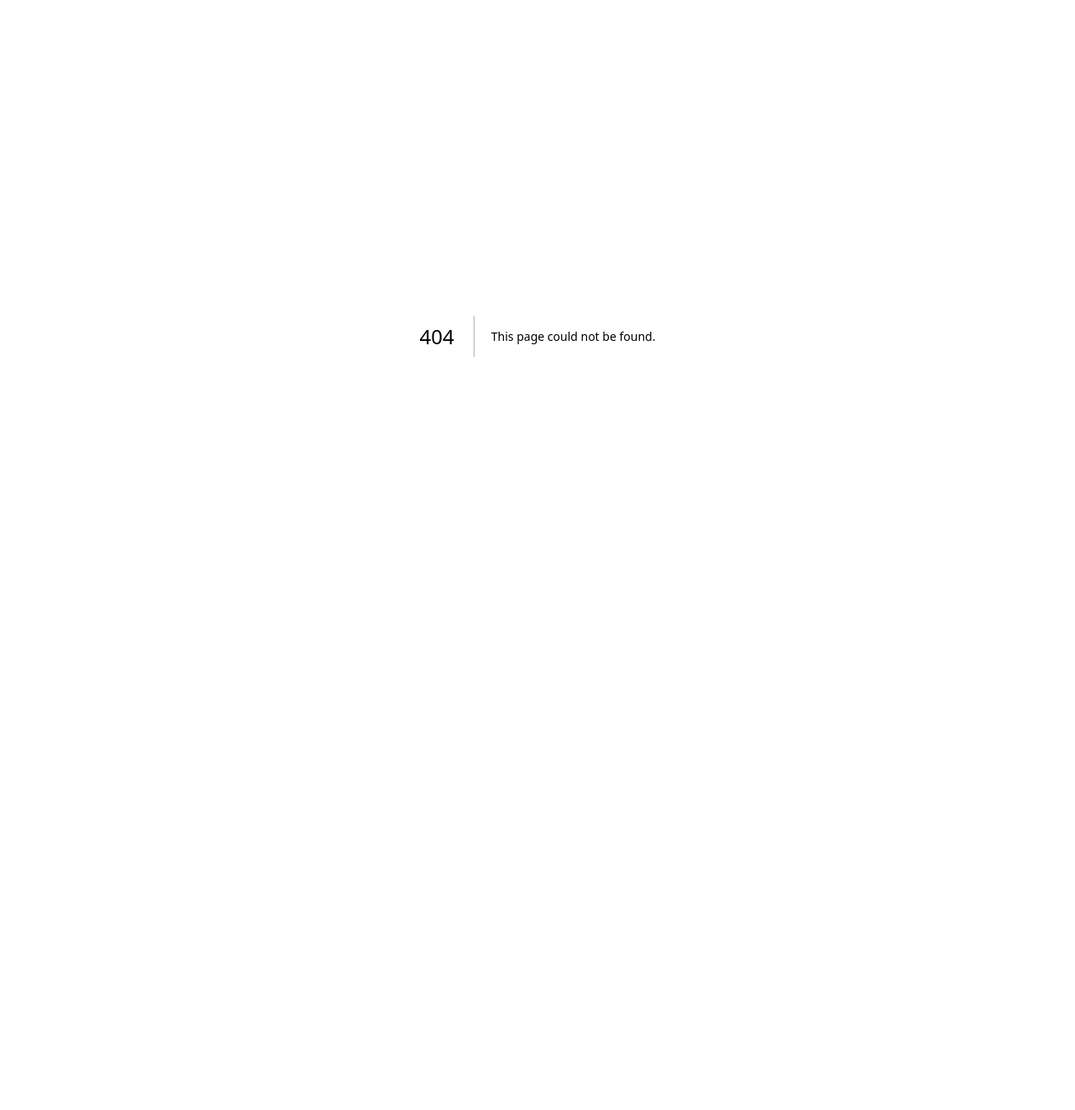
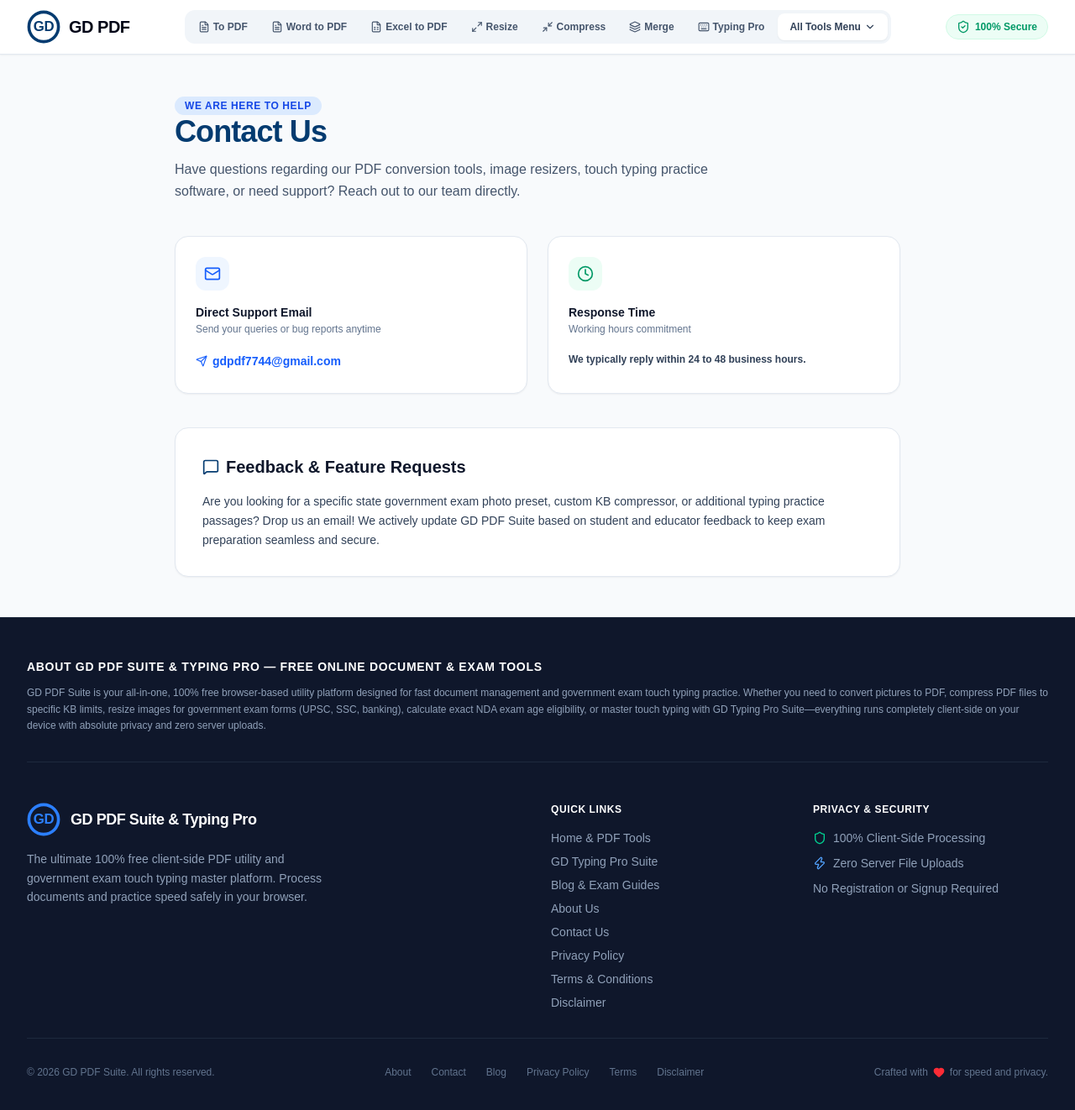
Before and after one commit to dreamcareer4347-rgb/gd-pdf, a Next.js app: page /contact in a window 1280 px wide. Before the commit this address had no page. Shown: the top 1322 px of the page at 84% size. Before the commit the page ends 800 px from the top, so only its background shows below. Built offline with nearby package versions, Linux system fonts and the light colour scheme.

Commit message:
Add About, Contact, Trust pages, clean Header/Footer integration, and full sitemap

```diff
--- /dev/null
+++ b/app/about/page.js
@@ -0,0 +1,79 @@
+import Header from '@/components/Header';
+import Footer from '@/components/Footer';
+import { ShieldCheck, Zap, Award, Lock, FileText, CheckCircle2 } from 'lucide-react';
+
+export const metadata = {
+  title: 'About Us — GD PDF Suite & Typing Pro',
+  description: 'Learn about GD PDF Suite, our mission to provide 100% free, secure browser-based document utilities and government exam typing tools for students and professionals.',
+  alternates: { canonical: 'https://gdpdf.online/about' },
+};
+
+export default function AboutPage() {
+  return (
+    <div className="min-h-screen flex flex-col bg-slate-50 text-slate-900">
+      <Header />
+
+      <main className="flex-grow max-w-4xl mx-auto px-4 py-12 w-full space-y-10">
+
+        {/* Title & Intro */}
+        <div className="space-y-3 text-center sm:text-left">
+          <span className="bg-blue-100 text-blue-700 text-xs font-black px-3 py-1 rounded-full uppercase tracking-wider">
+            Trusted Educational Utility Platform
+          </span>
+          <h1 className="text-3xl sm:text-4xl font-extrabold text-[#033B70] tracking-tight">
+            About GD PDF Suite & Typing Pro
+          </h1>
+          <p className="text-sm sm:text-base text-slate-600 leading-relaxed max-w-3xl">
+            GD PDF Suite (`gdpdf.online`) is your all-in-one, 100% free browser-based platform designed specifically for students, job aspirants, and professionals across India who need fast document management and government exam touch-typing practice.
+          </p>
+        </div>
+
+        {/* Feature Highlights Grid */}
+        <div className="grid grid-cols-1 md:grid-cols-3 gap-6">
+          <div className="bg-white border border-slate-200 rounded-2xl p-6 shadow-xs space-y-3">
+            <ShieldCheck className="w-8 h-8 text-emerald-600" />
+            <h3 className="font-bold text-slate-900 text-sm">100% Client-Side Privacy</h3>
+            <p className="text-xs text-slate-600 leading-relaxed">
+              All PDF compressions, image resizings, and format conversions happen locally inside your browser. Your files never touch any external server.
+            </p>
+          </div>
+
+          <div className="bg-white border border-slate-200 rounded-2xl p-6 shadow-xs space-y-3">
+            <Zap className="w-8 h-8 text-blue-600" />
+            <h3 className="font-bold text-slate-900 text-sm">Lightning Fast Processing</h3>
+            <p className="text-xs text-slate-600 leading-relaxed">
+              No long waiting queues or slow uploads. Get your converted PDFs, compressed photos, and calculated exam ages within milliseconds.
+            </p>
+          </div>
+
+          <div className="bg-white border border-slate-200 rounded-2xl p-6 shadow-xs space-y-3">
+            <Award className="w-8 h-8 text-indigo-600" />
+            <h3 className="font-bold text-slate-900 text-sm">Govt Exam Tailored</h3>
+            <p className="text-xs text-slate-600 leading-relaxed">
+              Built with precise presets for UPSC, SSC CGL/CHSL, banking, and high court exam portal requirements (exact KB & dimension limits).
+            </p>
+          </div>
+        </div>
+
+        {/* Detailed Description Box */}
+        <div className="bg-white border border-slate-200 rounded-2xl p-8 shadow-xs space-y-6 text-slate-700 text-sm leading-relaxed">
+          <h2 className="text-xl font-bold text-slate-900">Our Mission & Vision</h2>
+          <p>
+            Preparing for competitive examinations in India requires absolute precision. Whether uploading a scanned passport photograph under 50KB, formatting a signature to exact 6×2 cm dimensions, or clearing high-speed touch typing tests with strict error penalty rules, students often struggle with complicated software.
+          </p>
+          <p>
+            We built <strong>GD PDF Suite</strong> to eliminate these hurdles. By offering reliable tools that require zero software installation, zero registration, and zero file uploads, we ensure complete accessibility and data safety for everyone.
+          </p>
+
+          <h3 className="text-lg font-bold text-slate-900 pt-2">Created & Maintained By</h3>
+          <p>
+            Developed under the umbrella of <strong>GD Dream Career</strong>, our platform reflects a commitment to empowering learners with high-performance digital tools, computer education, and academic support.
+          </p>
+        </div>
+
+      </main>
+
+      <Footer />
+    </div>
+  );
+}
--- /dev/null
+++ b/app/contact/page.js
@@ -0,0 +1,82 @@
+import Header from '@/components/Header';
+import Footer from '@/components/Footer';
+import { Mail, Clock, MessageSquare, Send } from 'lucide-react';
+
+export const metadata = {
+  title: 'Contact Us — GD PDF Suite & Typing Pro',
+  description: 'Get in touch with the GD PDF Suite team for feedback, tool support, or partnership queries.',
+  alternates: { canonical: 'https://gdpdf.online/contact' },
+};
+
+export default function ContactPage() {
+  return (
+    <div className="min-h-screen flex flex-col bg-slate-50 text-slate-900">
+      <Header />
+
+      <main className="flex-grow max-w-4xl mx-auto px-4 py-12 w-full space-y-10">
+
+        {/* Title & Intro */}
+        <div className="space-y-3 text-center sm:text-left">
+          <span className="bg-blue-100 text-blue-700 text-xs font-black px-3 py-1 rounded-full uppercase tracking-wider">
+            We Are Here To Help
+          </span>
+          <h1 className="text-3xl sm:text-4xl font-extrabold text-[#033B70] tracking-tight">
+            Contact Us
+          </h1>
+          <p className="text-sm sm:text-base text-slate-600 leading-relaxed max-w-2xl">
+            Have questions regarding our PDF conversion tools, image resizers, touch typing practice software, or need support? Reach out to our team directly.
+          </p>
+        </div>
+
+        {/* Contact Info Cards */}
+        <div className="grid grid-cols-1 md:grid-cols-2 gap-6">
+
+          {/* Email Card */}
+          <div className="bg-white border border-slate-200 rounded-2xl p-6 shadow-xs space-y-4">
+            <div className="w-10 h-10 rounded-xl bg-blue-50 text-blue-600 flex items-center justify-center">
+              <Mail className="w-5 h-5" />
+            </div>
+            <div>
+              <h3 className="font-bold text-slate-900 text-sm">Direct Support Email</h3>
+              <p className="text-xs text-slate-500 mt-0.5">Send your queries or bug reports anytime</p>
+            </div>
+            <a
+              href="mailto:support@gdpdf.online"
+              className="inline-flex items-center text-blue-600 font-bold hover:underline text-sm pt-1"
+            >
+              <Send className="w-3.5 h-3.5 mr-1.5" /> gdpdf7744@gmail.com
+            </a>
+          </div>
+
+          {/* Response Time Card */}
+          <div className="bg-white border border-slate-200 rounded-2xl p-6 shadow-xs space-y-4">
+            <div className="w-10 h-10 rounded-xl bg-emerald-50 text-emerald-600 flex items-center justify-center">
+              <Clock className="w-5 h-5" />
+            </div>
+            <div>
+              <h3 className="font-bold text-slate-900 text-sm">Response Time</h3>
+              <p className="text-xs text-slate-500 mt-0.5">Working hours commitment</p>
+            </div>
+            <p className="text-xs font-semibold text-slate-700 pt-1">
+              We typically reply within 24 to 48 business hours.
+            </p>
+          </div>
+
+        </div>
+
+        {/* Feedback Section */}
+        <div className="bg-white border border-slate-200 rounded-2xl p-8 shadow-xs space-y-4 text-slate-700 text-sm leading-relaxed">
+          <h2 className="text-xl font-bold text-slate-900 flex items-center">
+            <MessageSquare className="w-5 h-5 text-[#033B70] mr-2" /> Feedback & Feature Requests
+          </h2>
+          <p>
+            Are you looking for a specific state government exam photo preset, custom KB compressor, or additional typing practice passages? Drop us an email! We actively update GD PDF Suite based on student and educator feedback to keep exam preparation seamless and secure.
+          </p>
+        </div>
+
+      </main>
+
+      <Footer />
+    </div>
+  );
+}
--- a/app/sitemap.js
+++ b/app/sitemap.js
@@ -31,6 +31,16 @@ export default async function sitemap() {
     '/typing/dashboard/certificates',
   ];
 
+  // Policy & Trust Pages & Blog Routes
+  const policyAndBlogRoutes = [
+    '/blog',
+    '/about',
+    '/contact',
+    '/privacy-policy',
+    '/terms',
+    '/disclaimer',
+  ];
+
   const toolEntries = tools.map((route) => ({
     url: `${baseUrl}${route}`,
     lastModified: currentDate,
@@ -45,5 +55,12 @@ export default async function sitemap() {
     priority: 0.85,
   }));
 
-  return [...toolEntries, ...typingEntries];
+  const policyEntries = policyAndBlogRoutes.map((route) => ({
+    url: `${baseUrl}${route}`,
+    lastModified: currentDate,
+    changeFrequency: 'monthly',
+    priority: 0.5,
+  }));
+
+  return [...toolEntries, ...typingEntries, ...policyEntries];
 }
--- a/components/Footer.jsx
+++ b/components/Footer.jsx
@@ -47,7 +47,7 @@ export default function Footer() {
             </p>
           </div>
 
-          {/* Quick Tools & Formats */}
+          {/* Quick Links */}
           <div>
             <h3 className="text-xs font-bold text-white uppercase tracking-wider mb-4">Quick Links</h3>
             <ul className="space-y-2 text-xs sm:text-sm">
@@ -59,6 +59,12 @@ export default function Footer() {
               </li>
               <li>
                 <Link href="/blog" className="hover:text-white transition-colors">Blog & Exam Guides</Link>
+              </li>
+              <li>
+                <Link href="/about" className="hover:text-white transition-colors">About Us</Link>
+              </li>
+              <li>
+                <Link href="/contact" className="hover:text-white transition-colors">Contact Us</Link>
               </li>
               <li>
                 <Link href="/privacy-policy" className="hover:text-white transition-colors">Privacy Policy</Link>
@@ -93,6 +99,8 @@ export default function Footer() {
         <div className="border-t border-slate-800 pt-8 flex flex-col sm:flex-row items-center justify-between text-xs text-slate-500 space-y-3 sm:space-y-0">
           <p>© {currentYear} GD PDF Suite. All rights reserved.</p>
           <div className="flex items-center gap-4 sm:gap-6 flex-wrap justify-center">
+            <Link href="/about" className="hover:text-slate-300 transition-colors">About</Link>
+            <Link href="/contact" className="hover:text-slate-300 transition-colors">Contact</Link>
             <Link href="/blog" className="hover:text-slate-300 transition-colors">Blog</Link>
             <Link href="/privacy-policy" className="hover:text-slate-300 transition-colors">Privacy Policy</Link>
             <Link href="/terms" className="hover:text-slate-300 transition-colors">Terms</Link>
```
